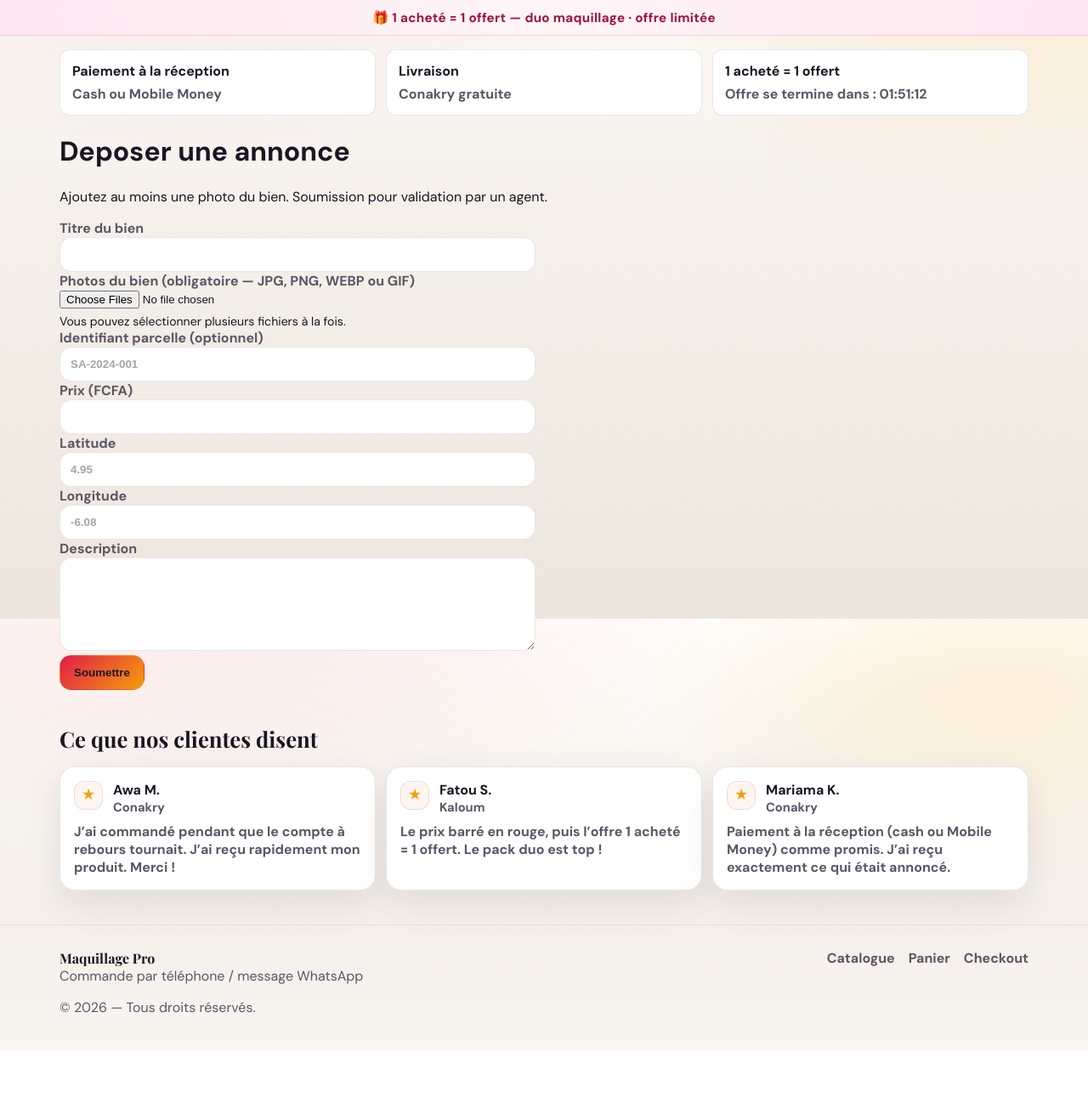
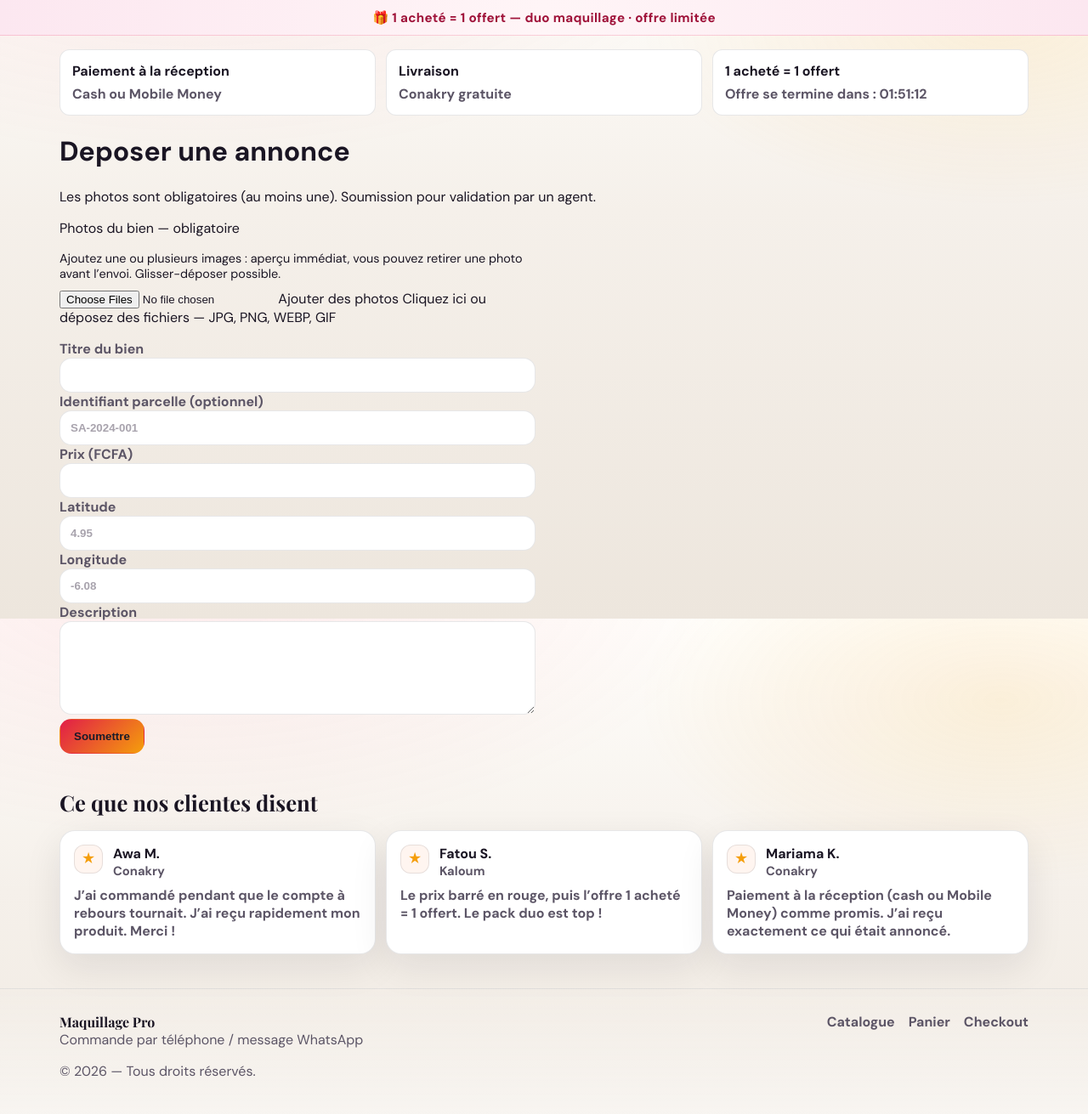
Before and after one commit to Gaius95/logement-facile, a Flask app: template sassandra-foncier/templates/requests_new.html in a window 1280 px wide. Shown: the part 72-1383 px from the top of the page at 85% size. Before the commit the page ends 1308 px from the top, so only its background shows below. Run offline with Flask 3, Linux system fonts and the light colour scheme; the template is opened without the code that fills it, so the values that code supplies are empty; some libraries are stand-ins or nearby versions.

Commit message:
Update requests_new.html

```diff
--- a/sassandra-foncier/templates/requests_new.html
+++ b/sassandra-foncier/templates/requests_new.html
@@ -1,23 +1,49 @@
 {% extends "layout_inner.html" %}
 {% block title %}Nouvelle annonce — {{ app_name }}{% endblock %}
+
 {% block content %}
 <h1 class="page-title">Deposer une annonce</h1>
 <p class="page-lead">
   {% if current_user and current_user.role == 'company' %}
   Compte entreprise : vous pouvez publier plusieurs biens avec photos. Chaque annonce est soumise pour validation par un agent avant publication.
   {% else %}
-  Ajoutez au moins une photo du bien. Soumission pour validation par un agent.
+  Les photos sont obligatoires (au moins une). Soumission pour validation par un agent.
   {% endif %}
 </p>
-<form method="post" enctype="multipart/form-data" class="card-panel form-grid" style="max-width:560px;">
+
+<form id="listingForm" method="post" enctype="multipart/form-data" class="card-panel form-grid" style="max-width:560px;">
+  {# Photos en premier : zone très visible (le champ ne doit pas être « caché » sous la ligne de flottaison) #}
+  <div class="file-upload-block">
+    <p class="file-upload-block__label">Photos du bien — obligatoire</p>
+    <p class="muted" style="margin:0 0 10px;font-size:0.9rem;">
+      Ajoutez une ou plusieurs images : aperçu immédiat, vous pouvez retirer une photo avant l’envoi. Glisser-déposer possible.
+    </p>
+    <div class="listing-photos">
+      <div
+        id="listingPhotoDropzone"
+        class="listing-photos__dropzone file-upload-box"
+        aria-label="Zone pour ajouter des photos : clic ou glisser-déposer"
+      >
+        <input
+          id="images"
+          class="listing-photos__input"
+          name="images"
+          type="file"
+          accept="image/jpeg,image/png,image/webp,image/gif"
+          multiple
+          aria-label="Photos du bien, au moins une image"
+        />
+        <span class="listing-photos__dropzone-title">Ajouter des photos</span>
+        <span class="listing-photos__dropzone-sub muted">Cliquez ici ou déposez des fichiers — JPG, PNG, WEBP, GIF</span>
+      </div>
+      <div id="listingPhotoPreviews" class="listing-photos__previews" aria-live="polite"></div>
+    </div>
+    <p id="fileListHint" class="file-upload-names muted" aria-live="polite"></p>
+  </div>
+
   <div>
     <label for="title">Titre du bien</label>
     <input id="title" name="title" type="text" required />
-  </div>
-  <div>
-    <label for="images">Photos du bien <span class="muted">(obligatoire — JPG, PNG, WEBP ou GIF)</span></label>
-    <input id="images" name="images" type="file" accept="image/jpeg,image/png,image/webp,image/gif" multiple required />
-    <p class="muted" style="margin:6px 0 0;font-size:0.88rem;">Vous pouvez sélectionner plusieurs fichiers à la fois.</p>
   </div>
   <div>
     <label for="parcel_public_id">Identifiant parcelle (optionnel)</label>
@@ -44,3 +70,6 @@
   <button type="submit" class="btn btn-primary">Soumettre</button>
 </form>
 {% endblock %}
+{% block scripts %}
+<script src="{{ url_for('static', filename='js/listing-photos.js') }}"></script>
+{% endblock %}
```
